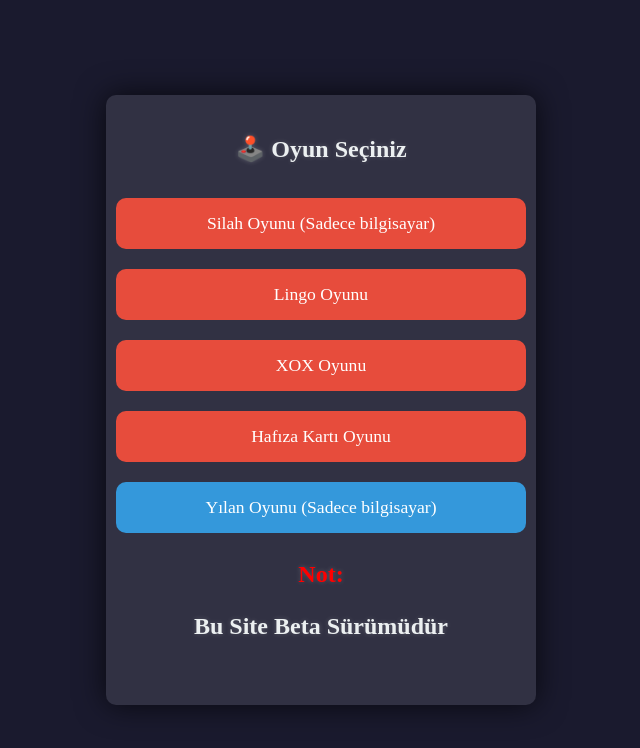
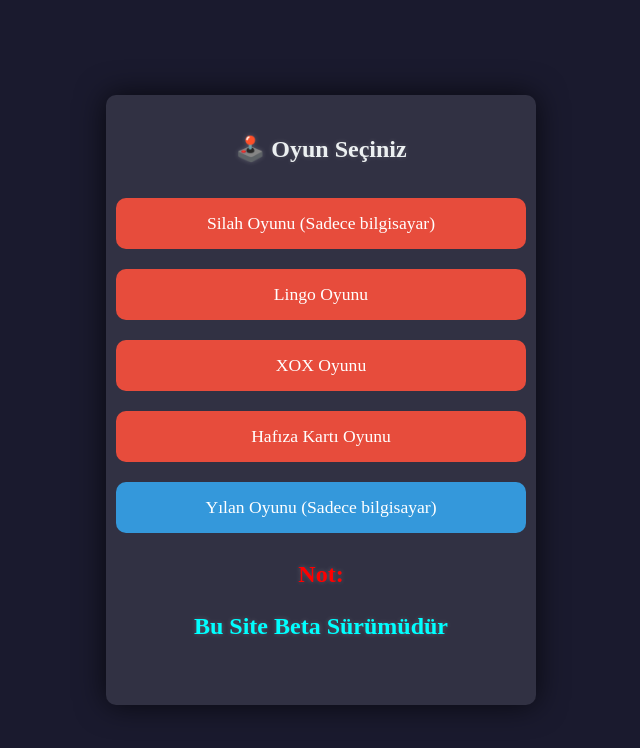
Before and after one commit to Game840/oyunlar, a plain HTML site: page index.html in a window 1280 px wide. Shown: the whole page, without its empty margins (319-959 px from the left). Drawn offline with Linux system fonts and the light colour scheme.

Commit message:
Fix HTML structure and add missing styles

```diff
--- a/index.html
+++ b/index.html
@@ -3,7 +3,7 @@
 <head>
     <meta charset="UTF-8">
     <meta name="viewport" content="width=device-width, initial-scale=1.0">
-    <title>Ortalanmış Oyun Seçim Menüsü</title>
+    <title>Oyun Seçim Menüsü</title>
     <style>
         html, body {
             margin: 0;
@@ -69,6 +69,9 @@
         .not1{
             color: red
         }
+        .yazı1{
+            color: aqua;
+        }
     </style>
 </head>
 <body>
```
